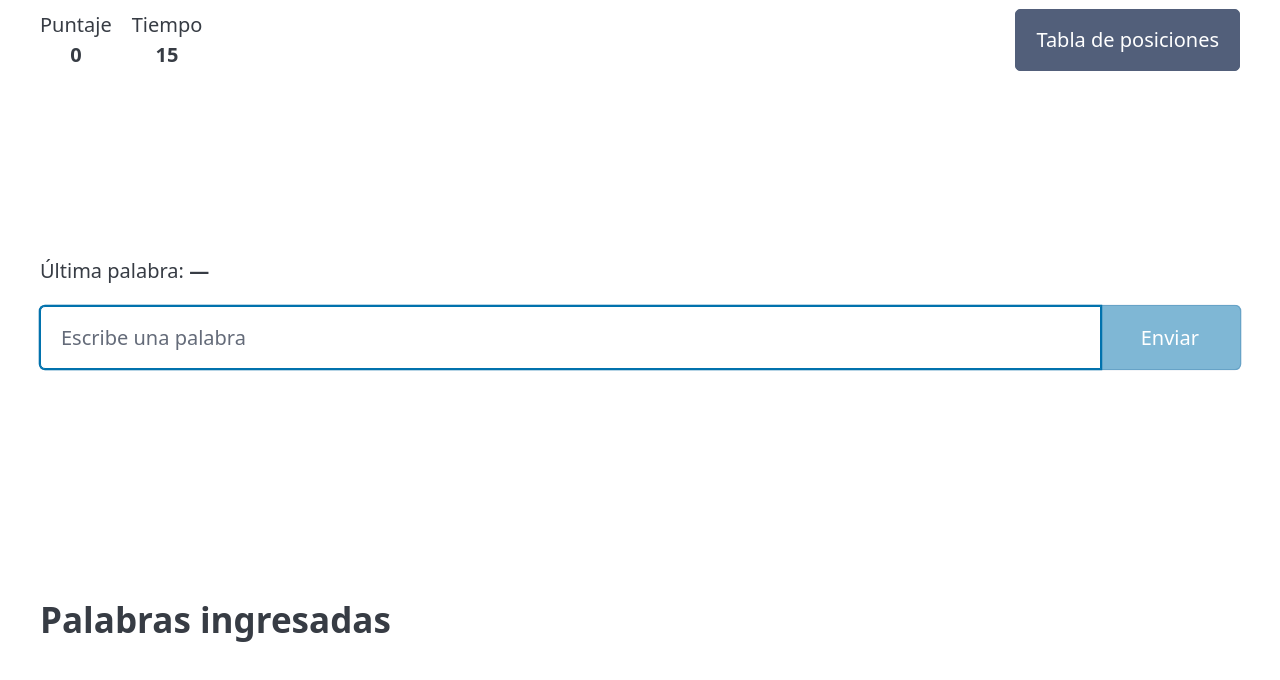
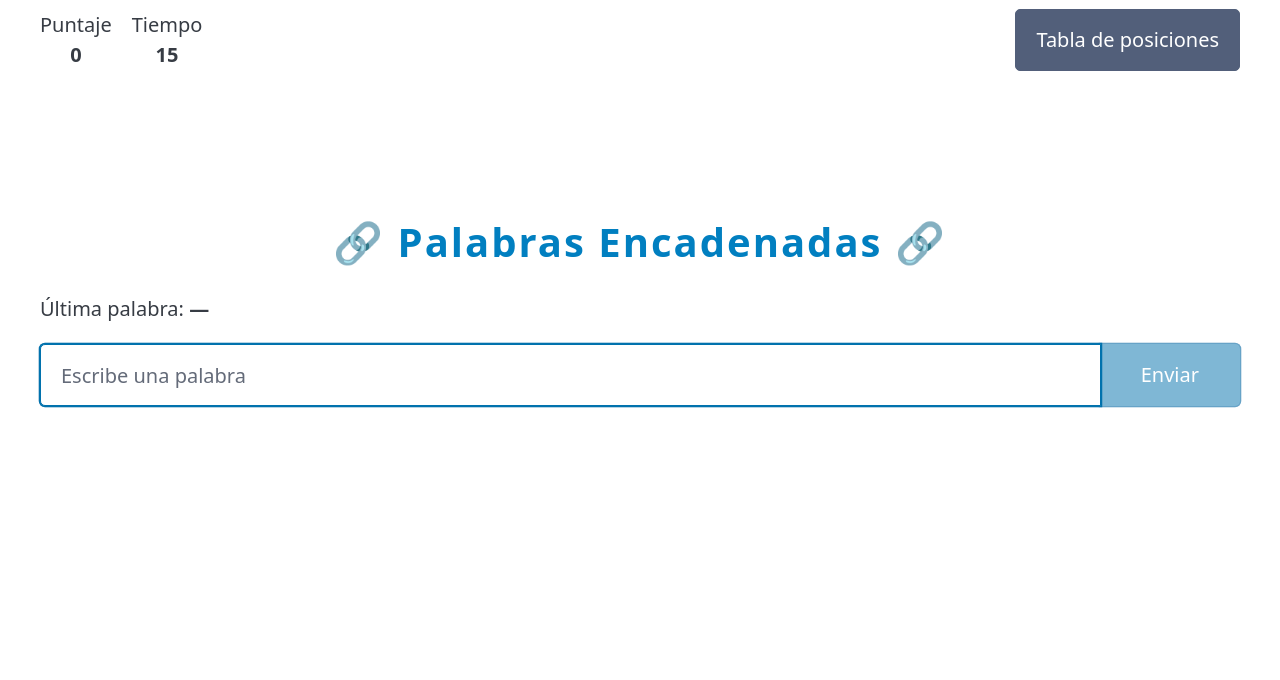
Before and after one commit to leotroche/unq-ui-leonardo-troche-trabajo-final, a React (Vite) app: page / in a window 1280 px wide. Shown: the top 680 px of the page. Built offline with nearby package versions, Linux system fonts and the light colour scheme.

Commit message:
feat: add title to main section and conditionally render WordList in footer

```diff
--- a/src/App.tsx
+++ b/src/App.tsx
@@ -25,6 +25,7 @@ export function App() {
 
   const isGameOver = game.status === 'GAME_OVER'
   const lastWord = game.words[game.words.length - 1]
+  const hasWords = game.words.length > 0
 
   return (
     <div className="container layout">
@@ -42,6 +43,8 @@ export function App() {
       </header>
 
       <main className="main">
+        <h1 className="title">🔗 Palabras Encadenadas 🔗</h1>
+
         {isGameOver ? (
           <GameOver
             score={game.score}
@@ -61,9 +64,7 @@ export function App() {
         )}
       </main>
 
-      <footer className="footer">
-        <WordList words={game.words} />
-      </footer>
+      <footer className="footer">{hasWords && <WordList words={game.words} />}</footer>
 
       <LeaderboardDialog
         open={isLeaderboardOpen}
--- a/src/index.css
+++ b/src/index.css
@@ -15,6 +15,7 @@ button[type='button'] {
 }
 
 :root {
+  --color-primary: #017fc0;
   --color-success: #4caf50;
   --color-error: #f44336;
 }
@@ -37,6 +38,14 @@ button[type='button'] {
 
 .main {
   margin-block: auto;
+}
+
+.title {
+  font-weight: 900;
+  text-align: center;
+  letter-spacing: 0.05em;
+  margin-bottom: 1.5rem;
+  color: var(--color-primary);
 }
 
 .footer {
```
